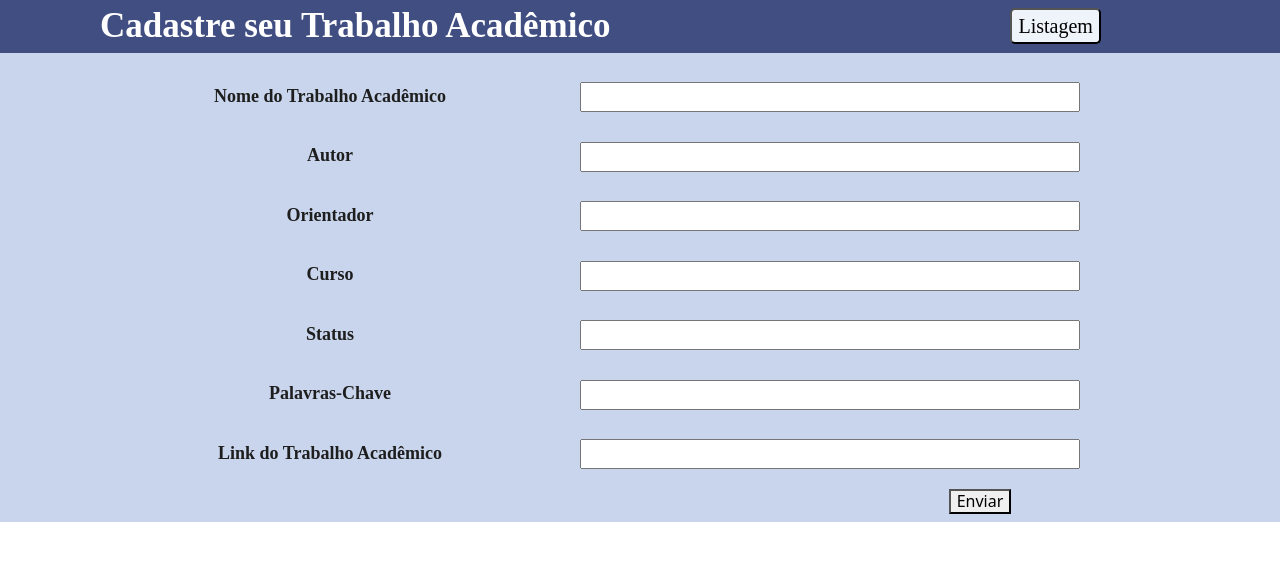
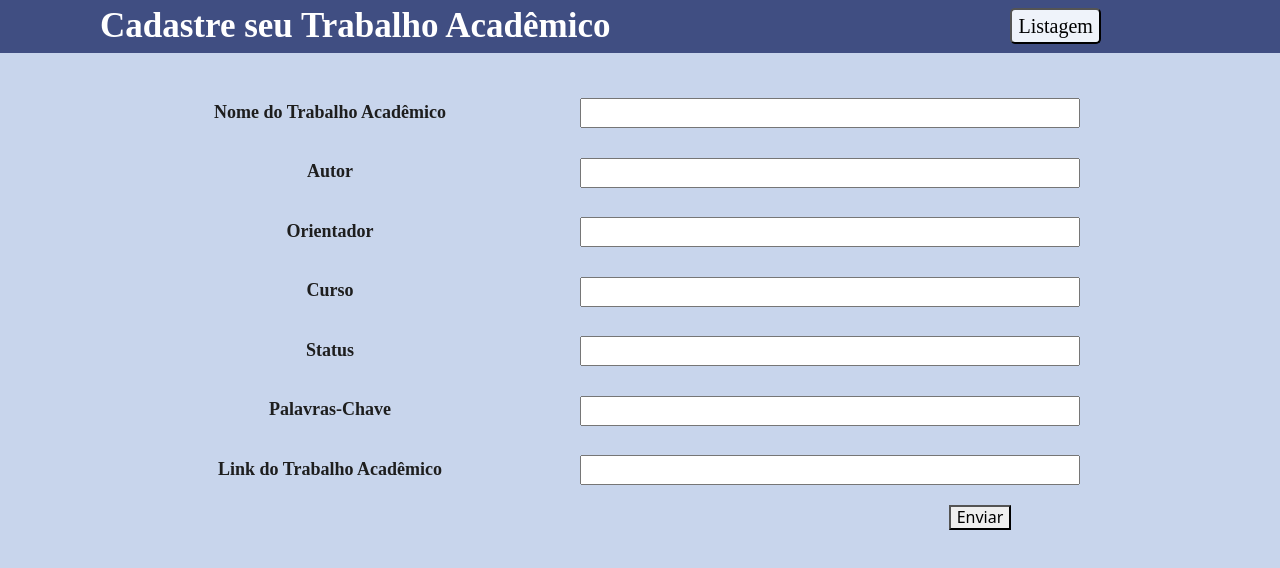
Before and after one commit to Juliana-Sartori/Sistema-de-gestao-de-trabalhos-acad-micos, a React (Create React App) app in the folder sistema-gta/: page / in a window 1280 px wide. Shown: the top 568 px of the page. Built offline with nearby package versions, Linux system fonts and the light colour scheme.

Commit message:
melhoria no css

```diff
--- a/sistema-gta/src/components/cadastro/styles.css
+++ b/sistema-gta/src/components/cadastro/styles.css
@@ -5,10 +5,11 @@
   display: flex;
   flex-direction: column;
   align-items: baseline;
+  height: 100vh;
 }
 
 .caixaCadastro p {
-  margin: auto;
+  /* margin: auto; */
   padding-left: 100px;
   font-size: 35px;
   background-color: #404e82;
```
